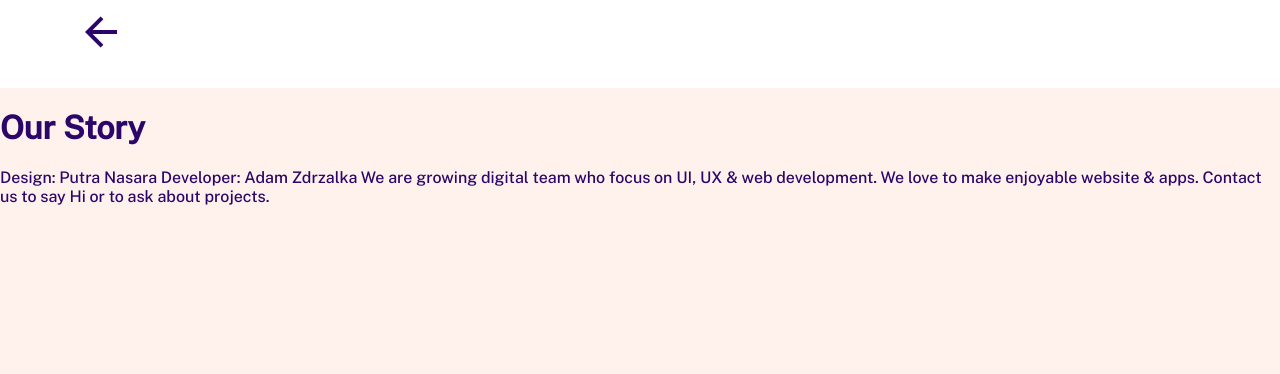
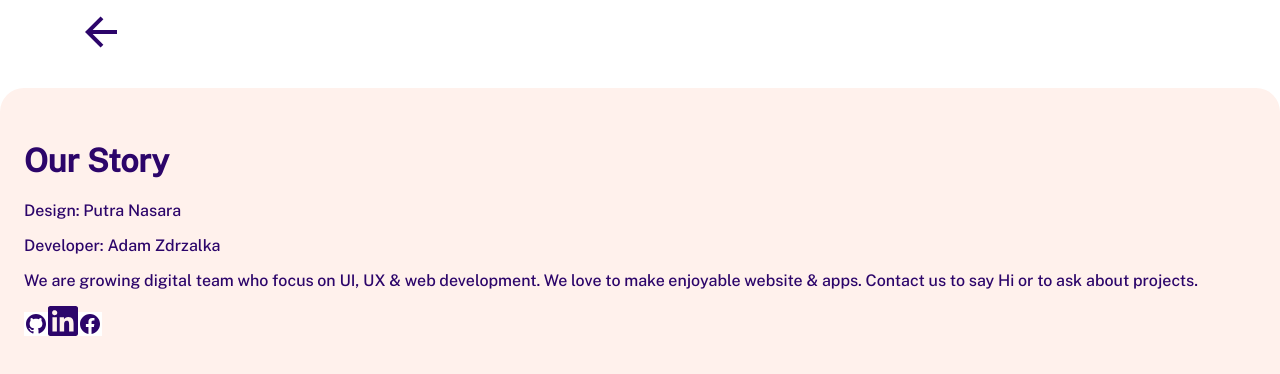
Before and after one commit to moderndayNeo/Meal-Matchmaker, a React (Create React App) app: page /contact in a window 1280 px wide. Shown: the top 374 px of the page. Built offline with nearby package versions, Linux system fonts and the light colour scheme.

Commit message:
feat: Display content on ContactPage

```diff
--- a/src/ContactPage/ContactPage.css
+++ b/src/ContactPage/ContactPage.css
@@ -21,15 +21,16 @@
 }
 
 .ContactPage .main-wrapper {
-    padding: 30px 24px;
-    position: relative;
-}
-
-.ContactPage main {
     position: absolute;
     width: 100%;
     height: 775px;
+    background: var(--neutral-color-light);
+    top: 88px;
+    border-top-left-radius: 24px;
+    border-top-right-radius: 24px;
+    padding: 33px 24px;
+}
+
+/* .ContactPage main {
     left: 0px;
-    top: 88px;
-    background: var(--neutral-color-light);
-}
+} */
--- a/src/ContactPage/ContactPage.tsx
+++ b/src/ContactPage/ContactPage.tsx
@@ -2,9 +2,11 @@ import React from 'react'
 import './ContactPage.css'
 import backArrow from '../media/Icon_left_arrow.svg'
 import { useHistory } from 'react-router-dom'
+import GithubIcon from '../media/Icons_Github_dark.svg'
+import LinkedInIcon from '../media/Icons_Linkedin_dark.svg'
+import FacebookIcon from '../media/Icons_Facebook_dark.svg'
 
 export default function ContactPage() {
-
     const history = useHistory()
 
     const goBack = (): void => {
@@ -26,11 +28,29 @@ export default function ContactPage() {
                 <main>
                     <h1>Our Story</h1>
                     <p className="summary">
-                        Design: Putra Nasara Developer: Adam Zdrzalka We are
-                        growing digital team who focus on UI, UX & web
+                        <p>Design: Putra Nasara</p>
+                        <p>Developer: Adam Zdrzalka</p>
+                        We are growing digital team who focus on UI, UX & web
                         development. We love to make enjoyable website & apps.
                         Contact us to say Hi or to ask about projects.
                     </p>
+                    <div className="links">
+                        <img
+                            src={GithubIcon}
+                            alt="github icon"
+                            className="github-icon"
+                        />
+                        <img
+                            src={LinkedInIcon}
+                            alt="linkedin icon"
+                            className="linkedin-icon"
+                        />
+                        <img
+                            src={FacebookIcon}
+                            alt="facebook icon"
+                            className="facebook-icon"
+                        />
+                    </div>
                 </main>
             </div>
         </div>
```
Also changed, not shown: src/media/Icons_Linkedin_dark.svg (added).
